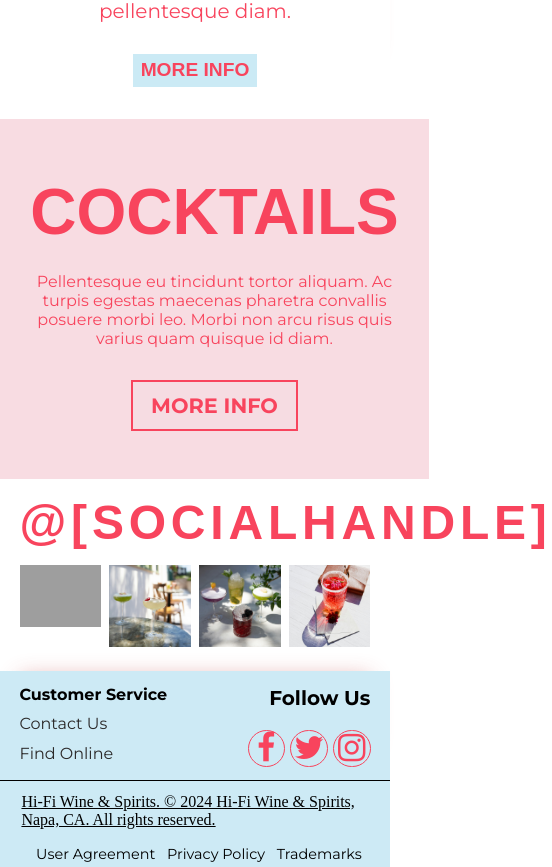
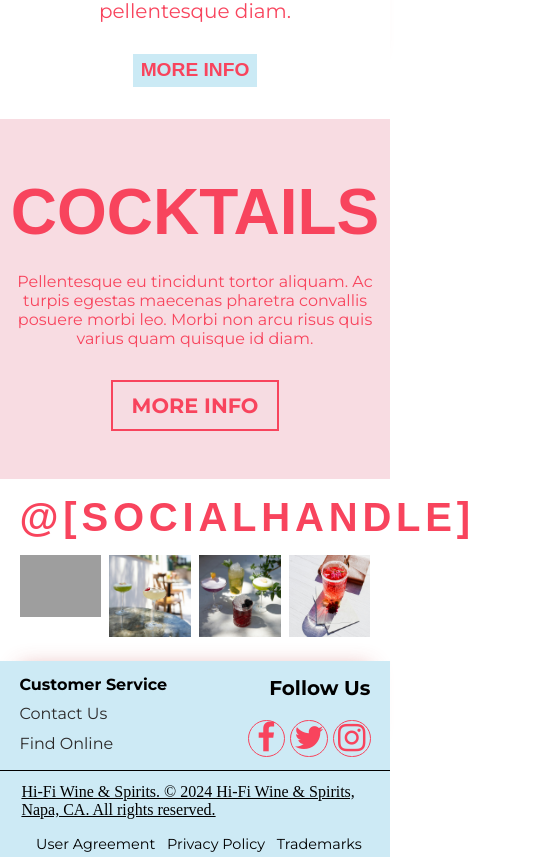
Before and after one commit to WilCoYo/Hi-Fi-Wine-and-Spirits, a plain HTML site: page Lofi-Aperitifs Website/homepage.html in a window 390 px wide. Shown: the part 2227-3094 px from the top of the page, 552 px wide, since content can reach past the window. Drawn offline with nearby package versions, Linux system fonts and the light colour scheme; grey boxes are pictures that could not be loaded; a web font is replaced by a local one.

Commit message:
updating home page mobile repsonsiveness

```diff
--- a/Lofi-Aperitifs Website/homepage.css
+++ b/Lofi-Aperitifs Website/homepage.css
@@ -559,9 +559,7 @@ lowerNav li {
 
     .cocktailRight {
         width: 100%;
-        padding: 0 5%;
-        display: flex;
-        justify-content: center;
+       margin-right: 0;
     }
 
     .cocktailRight h2 {
@@ -661,7 +659,7 @@ lowerNav li {
 
 @media only screen and (max-width: 44em){
     .social h1 {
-        font-size: 3rem;
+        font-size: 2.5rem;
         padding-top: 4%;
         letter-spacing: .3rem;
     }
```
